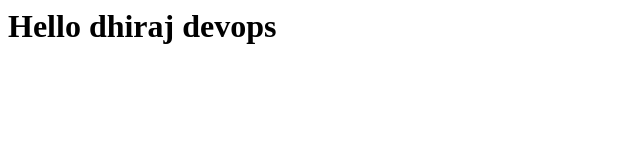
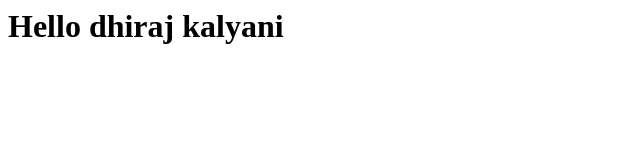
Before and after one commit to dhiraj1804/devops, a plain HTML site: page index.html in a window 1280 px wide. Shown: the full height of the page, 0-640 px from the left. Drawn offline with Linux system fonts and the light colour scheme.

Commit message:
Update index.html

```diff
--- a/index.html
+++ b/index.html
@@ -1 +1 @@
-<h1>Hello dhiraj devops </h1>
+<h1>Hello dhiraj kalyani  </h1>
```
